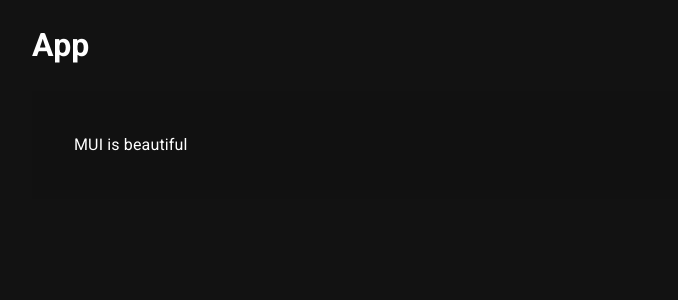
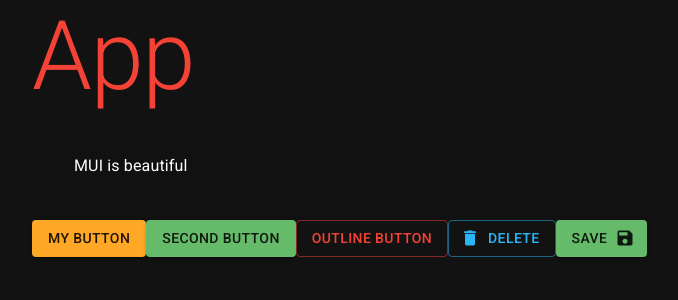
Before and after one commit to gmartindelcye/react-material-ui, a React (Vite) app: page / in a window 1280 px wide. Shown: the top 300 px of the page, without its empty margins (32-710 px from the left). Built offline with nearby package versions, Linux system fonts and the light colour scheme.

Commit message:
Buttons and Icons

```diff
--- a/src/App.jsx
+++ b/src/App.jsx
@@ -1,9 +1,12 @@
-import { Container, Box } from "@mui/material";
-
+import { Container, Box, Button, Typography } from "@mui/material";
+import DeleteIcon from "@mui/icons-material/Delete";
+import SaveIcon from "@mui/icons-material/Save";
 export default function App() {
   return (
     <Container>
-      <h1>App</h1>
+      <Typography variant="h1" color="error">
+        App
+      </Typography>
       <Box
         sx={{
           border: 2,
@@ -15,6 +18,21 @@ export default function App() {
       >
         MUI is beautiful
       </Box>
+      <Button variant="contained" color="warning">
+        My button
+      </Button>
+      <Button variant="contained" color="success">
+        Second button
+      </Button>
+      <Button variant="outlined" color="error">
+        Outline button
+      </Button>
+      <Button variant="outlined" color="info" startIcon={<DeleteIcon />}>
+        DELETE
+      </Button>
+      <Button variant="contained" color="success" endIcon={<SaveIcon />}>
+        SAVE
+      </Button>
     </Container>
   );
 }
```
